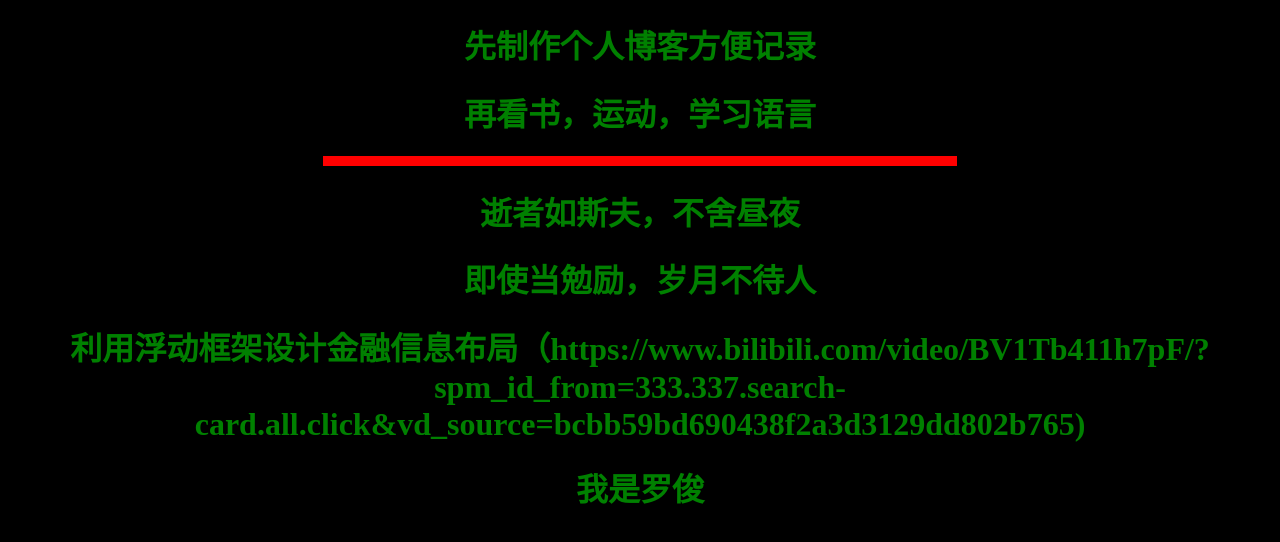
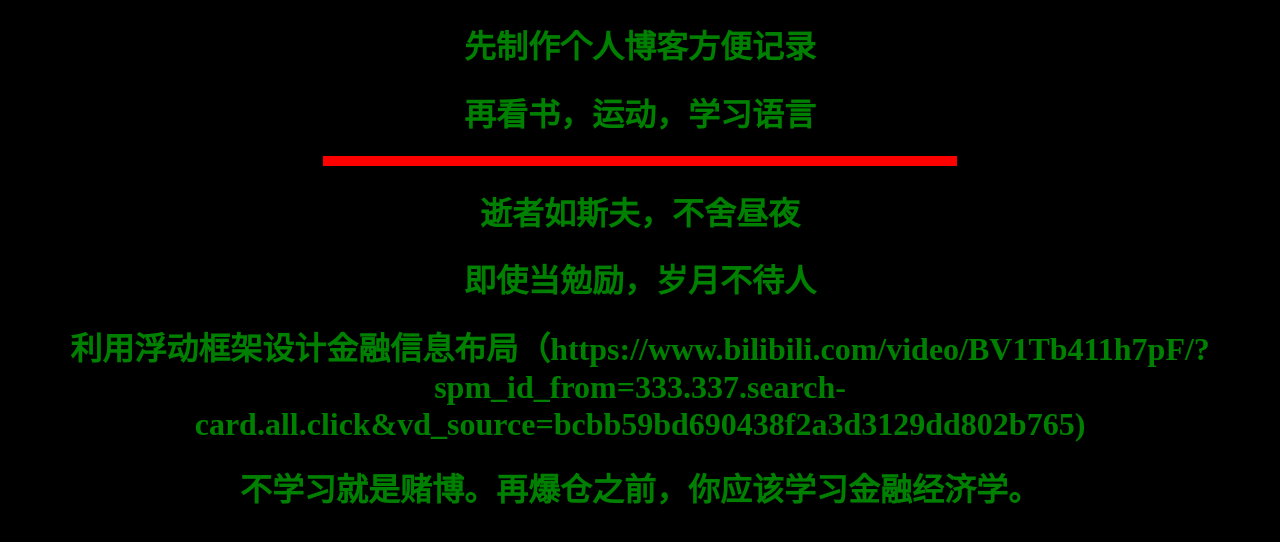
Before and after one commit to luojun233/hello, a plain HTML site: page index.html in a window 1280 px wide. Drawn offline with Linux system fonts and the light colour scheme.

Commit message:
Update index.html

```diff
--- a/index.html
+++ b/index.html
@@ -12,6 +12,6 @@
     <h1>逝者如斯夫，不舍昼夜</h1>
     <h1>即使当勉励，岁月不待人</h1>
     <h1>利用浮动框架设计金融信息布局（https://www.bilibili.com/video/BV1Tb411h7pF/?spm_id_from=333.337.search-card.all.click&vd_source=bcbb59bd690438f2a3d3129dd802b765)</h1>
-    <h1>我是罗俊</h1>
+    <h1>不学习就是赌博。再爆仓之前，你应该学习金融经济学。</h1>
 </body>
 </html>
```
